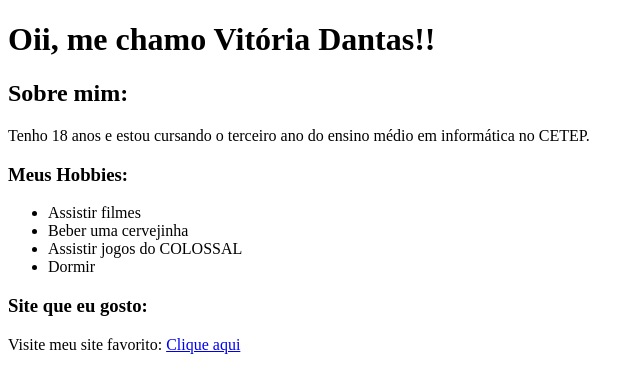
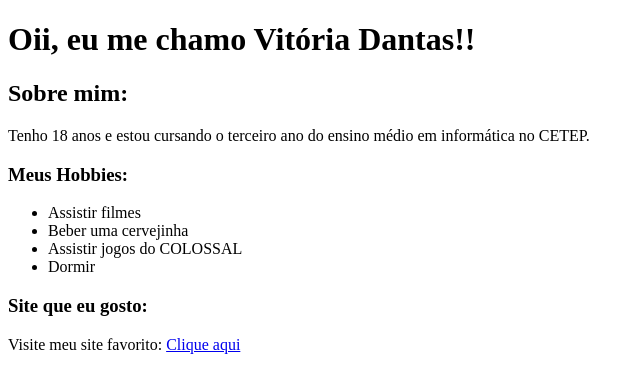
Before and after one commit to vitoriadantas373/Apresenta-o-pessoal, a plain HTML site: page index.html in a window 1280 px wide. Shown: the whole page, without its empty margins (0-642 px from the left). Drawn offline with Linux system fonts and the light colour scheme.

Commit message:
Update index.html

```diff
--- a/index.html
+++ b/index.html
@@ -6,7 +6,7 @@
 </head>
 <body>
 
-    <h1>Oii, me chamo Vitória Dantas!!</h1>
+    <h1>Oii, eu me chamo Vitória Dantas!!</h1>
 
     <h2>Sobre mim:</h2>
     <p>Tenho 18  anos e estou cursando o terceiro ano do ensino médio em  informática no CETEP.</p>
```
